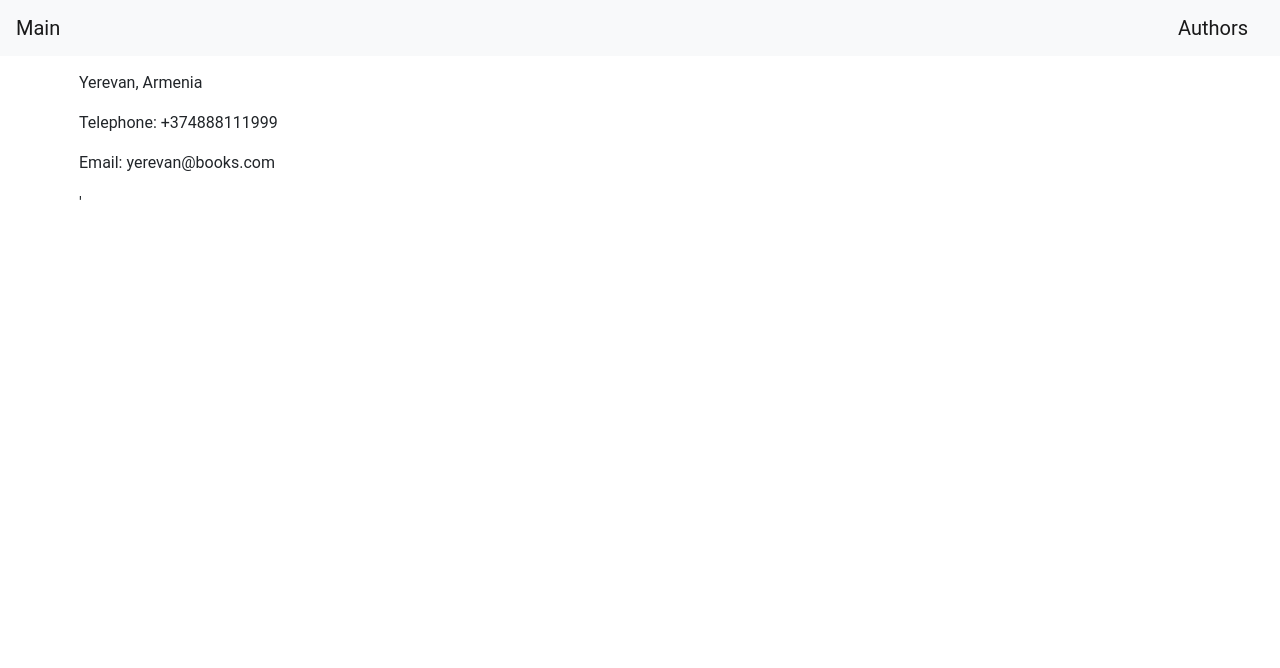
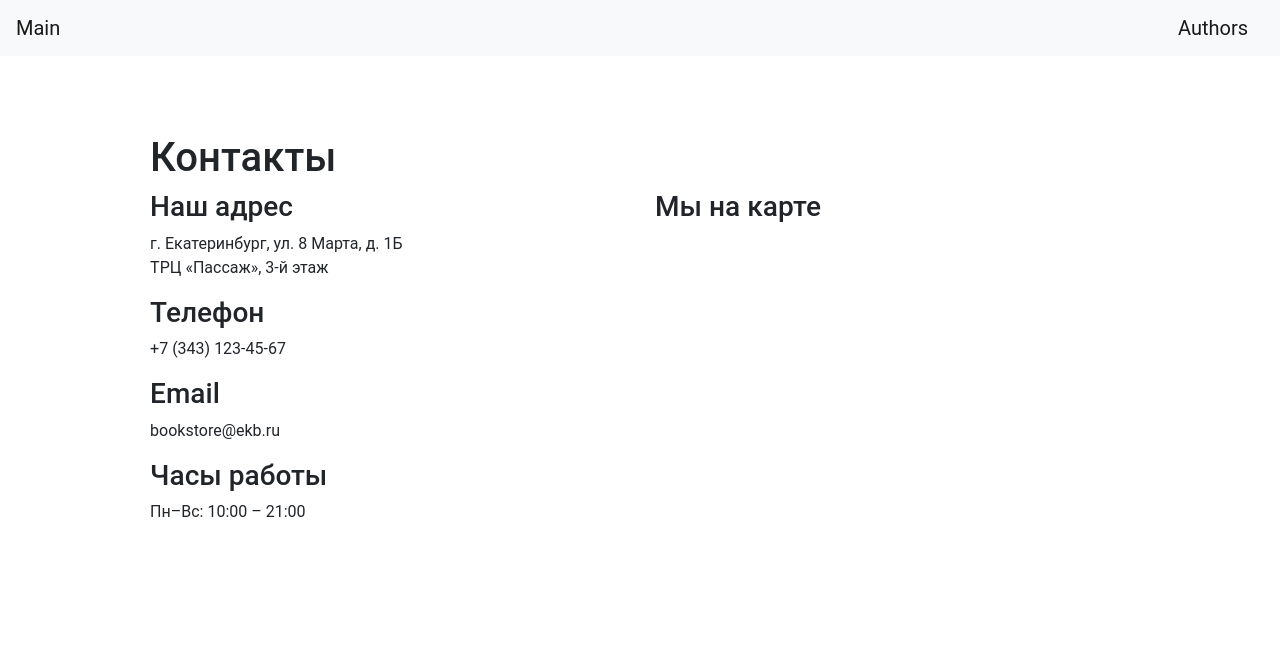
Before and after one commit to cezare-beep/bookstore, a Flask app: template templates/contacts.html in a window 1280 px wide. Shown: the top 668 px of the page. Run offline with Flask 3, Linux system fonts and the light colour scheme; the template is opened without the code that fills it, so the values that code supplies are empty; some libraries are stand-ins or nearby versions.

Commit message:
Update contacts.html

```diff
--- a/templates/contacts.html
+++ b/templates/contacts.html
@@ -1,12 +1,33 @@
 {% extends "base.html" %}
 
 {% block content %}
-    <p>Yerevan, Armenia</p>
-    <p>Telephone: +374888111999</p>
-    <p>Email: yerevan@books.com</p>
-<script
-        type="text/javascript" charset="utf-8" async
-        src="https://api-maps.yandex.ru/services/constructor/1.0/js/?um=constructor%3Ab63fdb2f7fdc27850a436b16ac295668a6f6cdf273b6aacf79775ff93c2e7457&amp;width=408&amp;height=378&amp;lang=ru_RU&amp;scroll=true">
-</script>'
+<div class="container mt-5">
+    <h1>Контакты</h1>
+    <div class="row">
+        <div class="col-md-6">
+            <h3>Наш адрес</h3>
+            <p>г. Екатеринбург, ул. 8 Марта, д. 1Б<br>
+            ТРЦ «Пассаж», 3-й этаж</p>
 
+            <h3>Телефон</h3>
+            <p>+7 (343) 123-45-67</p>
+
+            <h3>Email</h3>
+            <p>bookstore@ekb.ru</p>
+
+            <h3>Часы работы</h3>
+            <p>Пн–Вс: 10:00 – 21:00</p>
+        </div>
+
+        <div class="col-md-6">
+            <h3>Мы на карте</h3>
+            <iframe
+                width="100%"
+                height="400"
+                frameborder="0"
+                src="https://yandex.ru/map-widget/v1/?ll=60.597474%2C56.838011&z=15&pt=60.597474%2C56.838011,pm2rdm">
+            </iframe>
+        </div>
+    </div>
+</div>
 {% endblock %}
```
